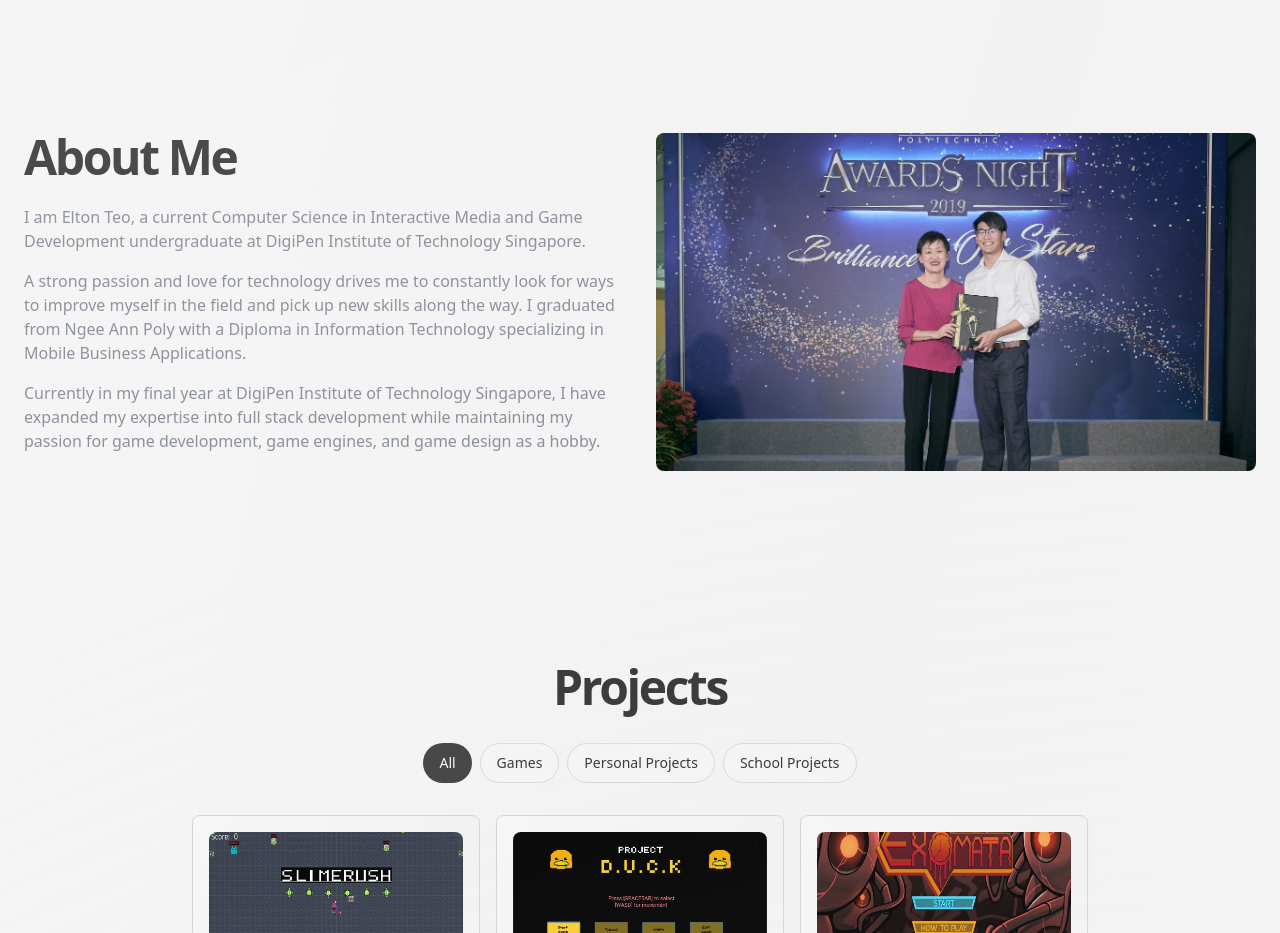
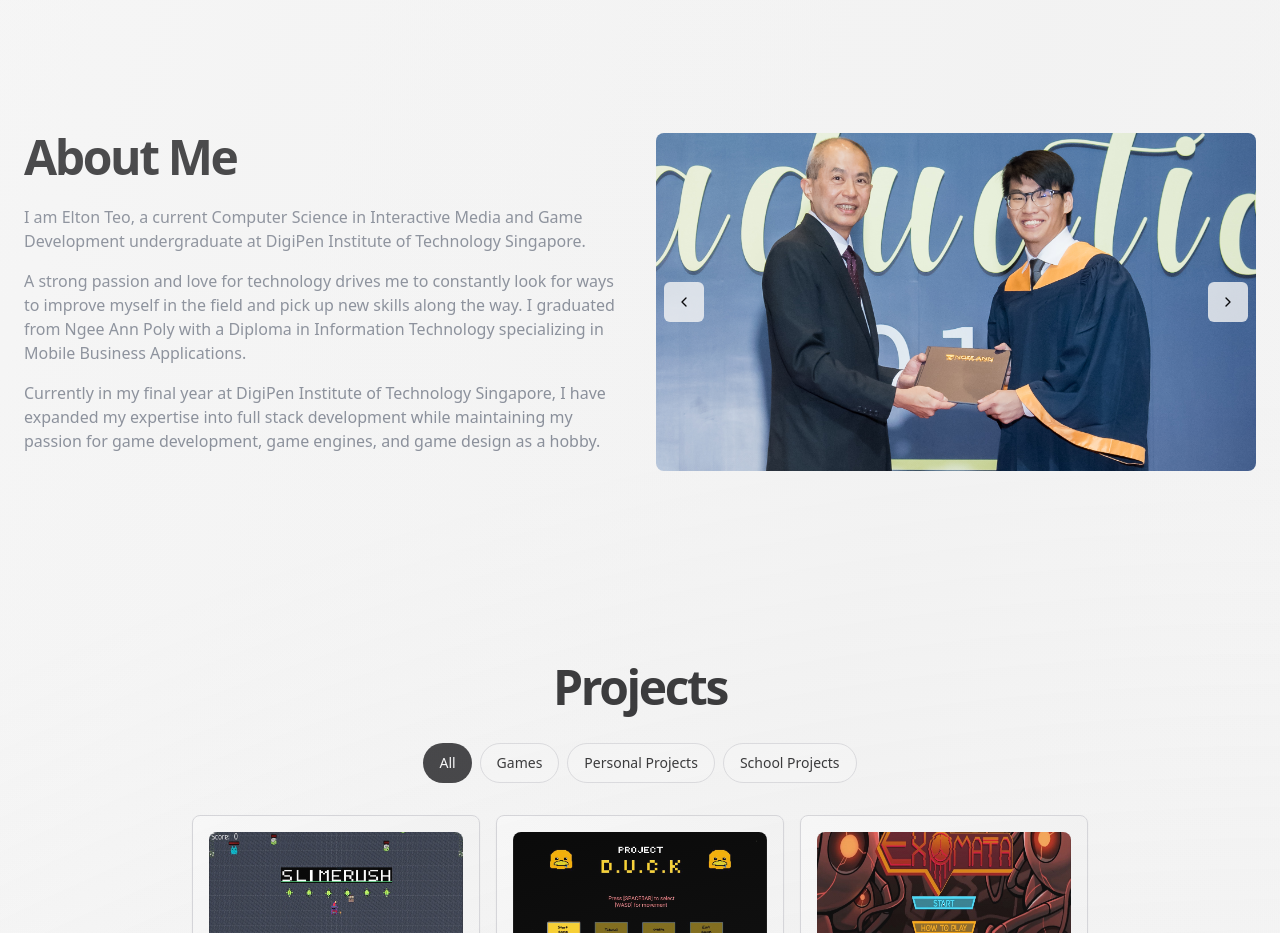
Before and after one commit to Runic2H/website-portfolio, a Next.js app: page / in a window 1280 px wide. Shown: the part 820-1753 px from the top of the page. Built offline with nearby package versions, Linux system fonts and the light colour scheme; a web font is replaced by a local one.

Commit message:
fix: Add Loading state and reduced animations to improve performance, switch to react player

```diff
--- a/app/loading.tsx
+++ b/app/loading.tsx
@@ -1,7 +1,9 @@
 export default function Loading() {
   return (
-    <div className="min-h-screen gradient-background flex items-center justify-center">
-      <div className="animate-spin rounded-full h-32 w-32 border-t-2 border-b-2 border-primary"></div>
+    <div className="relative aspect-video w-full rounded-lg bg-gray-200 dark:bg-gray-800 animate-pulse">
+      <div className="absolute inset-0 flex items-center justify-center">
+        <span className="sr-only">Loading...</span>
+      </div>
     </div>
-  )
+  );
 }
--- a/components/image-carousel.tsx
+++ b/components/image-carousel.tsx
@@ -1,181 +1,95 @@
 "use client"
 
-import useEmblaCarousel from "embla-carousel-react"
-import Autoplay from "embla-carousel-autoplay"
 import Image from "next/image"
-import { useCallback, useEffect, useState } from "react"
+import { useState } from "react"
 import { ChevronLeft, ChevronRight } from "lucide-react"
-import { Button } from "./ui/button"
+import { Button } from "@/components/ui/button"
+import dynamic from 'next/dynamic'
 
-interface CarouselMedia {
+// Dynamically import ReactPlayer to avoid SSR issues
+const ReactPlayer = dynamic(() => import('react-player'), { ssr: false })
+
+interface Media {
   type: 'image' | 'video'
   src: string
   alt?: string
-  poster?: string // Thumbnail for video
+  poster?: string
 }
 
 interface ImageCarouselProps {
-  media: CarouselMedia[]
+  media: Media[]
   autoplay?: boolean
-  autoplayDelay?: number
 }
 
-export function ImageCarousel({
-  media,
-  autoplay = false,
-  autoplayDelay = 5000
-}: ImageCarouselProps) {
-  const [emblaRef, emblaApi] = useEmblaCarousel(
-    {
-      loop: true,
-      align: "center",
-      skipSnaps: false,
-      dragFree: false,
-    },
-    (autoplay && media.length > 1) ? [
-      Autoplay({
-        delay: autoplayDelay,
-        stopOnInteraction: true,
-        rootNode: (emblaRoot) => emblaRoot.parentElement,
-      })
-    ] : []
-  )
+export function ImageCarousel({ media, autoplay = false }: ImageCarouselProps) {
+  const [currentIndex, setCurrentIndex] = useState(0)
 
-  const [prevBtnEnabled, setPrevBtnEnabled] = useState(false)
-  const [nextBtnEnabled, setNextBtnEnabled] = useState(false)
-  const [selectedIndex, setSelectedIndex] = useState(0)
-  const [isHovered, setIsHovered] = useState(false)
+  const handlePrevious = () => {
+    setCurrentIndex((current) => (current === 0 ? media.length - 1 : current - 1))
+  }
 
-  const scrollPrev = useCallback(() => emblaApi && emblaApi.scrollPrev(), [emblaApi])
-  const scrollNext = useCallback(() => emblaApi && emblaApi.scrollNext(), [emblaApi])
+  const handleNext = () => {
+    setCurrentIndex((current) => (current === media.length - 1 ? 0 : current + 1))
+  }
 
-  const onSelect = useCallback(() => {
-    if (!emblaApi) return
-    setSelectedIndex(emblaApi.selectedScrollSnap())
-    setPrevBtnEnabled(emblaApi.canScrollPrev())
-    setNextBtnEnabled(emblaApi.canScrollNext())
-  }, [emblaApi])
-
-  useEffect(() => {
-    if (!emblaApi) return
-    onSelect()
-    emblaApi.on('select', onSelect)
-    emblaApi.on('reInit', onSelect)
-  }, [emblaApi, onSelect])
-
-  // Pause autoplay when video is playing
-  const handleVideoPlay = useCallback(() => {
-    if (emblaApi) {
-      const autoplayPlugin = emblaApi.plugins().autoplay
-      if (autoplayPlugin) autoplayPlugin.stop()
-    }
-  }, [emblaApi])
-
-  // Resume autoplay when video is paused
-  const handleVideoPause = useCallback(() => {
-    if (emblaApi && autoplay) {
-      const autoplayPlugin = emblaApi.plugins().autoplay
-      if (autoplayPlugin) autoplayPlugin.play()
-    }
-  }, [emblaApi, autoplay])
+  const currentMedia = media[currentIndex]
 
   return (
-    <div
-      className="relative"
-      onMouseEnter={() => setIsHovered(true)}
-      onMouseLeave={() => setIsHovered(false)}
-    >
-      <div className="overflow-hidden rounded-lg" ref={emblaRef}>
-        <div className="flex touch-pan-y">
-          {media.map((item, index) => (
-            <div
-              key={index}
-              className="relative flex-[0_0_100%] min-w-0"
-            >
-              <div className="relative aspect-video">
-                {item.type === 'video' ? (
-                  <div className="relative" style={{ zIndex: 100 }}>
-                    <video
-                      src={item.src}
-                      poster={item.poster}
-                      className="w-full h-full object-cover"
+    <div className="relative w-full aspect-video">
+      {/* Media Display */}
+      <div className="relative h-full w-full rounded-lg overflow-hidden">
+        {currentMedia.type === 'video' ? (
+          <ReactPlayer
+            url={currentMedia.src}
+            width="100%"
+            height="100%"
             controls
-                      controlsList="nodownload"
-                      playsInline
-                      preload="metadata"
-                      onPlay={handleVideoPlay}
-                      onPause={handleVideoPause}
-                      style={{ position: 'relative', zIndex: 100 }}
-                    >
-                      <source src={item.src} type="video/mp4" />
-                      <source src={item.src.replace('.mp4', '.webm')} type="video/webm" />
-                      Your browser does not support the video tag.
-                    </video>
-                  </div>
+            playing={autoplay}
+            playsinline
+            light={currentMedia.poster}
+            config={{
+              file: {
+                attributes: {
+                  poster: currentMedia.poster,
+                  className: "object-cover",
+                },
+              },
+            }}
+          />
         ) : (
           <Image
-                    src={item.src}
-                    alt={item.alt || ''}
+            src={currentMedia.src}
+            alt={currentMedia.alt || "Carousel image"}
             fill
             className="object-cover"
-                    sizes="(max-width: 768px) 100vw, 50vw"
-                    priority={index === 0}
+            priority
           />
         )}
       </div>
-            </div>
-          ))}
-        </div>
-      </div>
 
-      {/* Only show navigation buttons if there's more than one item */}
+      {/* Navigation Controls */}
       {media.length > 1 && (
-        <div className={`absolute inset-0 flex items-center justify-between p-4 pointer-events-none transition-opacity duration-300 ${
-          isHovered ? 'opacity-100' : 'opacity-0'
-        }`}>
+        <>
           <Button
             variant="ghost"
             size="icon"
-            className="h-8 w-8 rounded-full bg-background/80 backdrop-blur-sm pointer-events-auto"
-            onClick={scrollPrev}
-            disabled={!prevBtnEnabled}
+            className="absolute left-2 top-1/2 -translate-y-1/2 bg-background/80 hover:bg-background/90"
+            onClick={handlePrevious}
           >
             <ChevronLeft className="h-4 w-4" />
             <span className="sr-only">Previous slide</span>
           </Button>
+
           <Button
             variant="ghost"
             size="icon"
-            className="h-8 w-8 rounded-full bg-background/80 backdrop-blur-sm pointer-events-auto"
-            onClick={scrollNext}
-            disabled={!nextBtnEnabled}
+            className="absolute right-2 top-1/2 -translate-y-1/2 bg-background/80 hover:bg-background/90"
+            onClick={handleNext}
           >
             <ChevronRight className="h-4 w-4" />
             <span className="sr-only">Next slide</span>
           </Button>
-        </div>
-      )}
-
-      {/* Only show dots if there's more than one item */}
-      {media.length > 1 && (
-        <div className={`absolute bottom-4 left-0 right-0 pointer-events-none transition-opacity duration-300 ${
-          isHovered ? 'opacity-100' : 'opacity-0'
-        }`}>
-          <div className="flex justify-center gap-2">
-            {media.map((_, index) => (
-              <button
-                key={index}
-                className={`h-2 w-2 rounded-full transition-all pointer-events-auto ${
-                  index === selectedIndex
-                    ? "bg-primary w-4"
-                    : "bg-primary/50"
-                }`}
-                onClick={() => emblaApi?.scrollTo(index)}
-                aria-label={`Go to slide ${index + 1}`}
-              />
-            ))}
-          </div>
-        </div>
+        </>
       )}
     </div>
   )
--- a/components/project-modal.tsx
+++ b/components/project-modal.tsx
@@ -66,7 +66,7 @@ export function ProjectModal({ isOpen, onClose, project }: ProjectModalProps) {
                 transition={{ duration: 0.2 }}
               >
                 {projectMedia ? (
-                  <div className="relative w-full h-full flex items-center justify-center">
+                  <div className="relative" style={{ isolation: 'isolate' }}>
                     <ImageCarousel media={projectMedia} autoplay={false} />
                   </div>
                 ) : (
@@ -74,7 +74,7 @@ export function ProjectModal({ isOpen, onClose, project }: ProjectModalProps) {
                     src={project.image}
                     alt={project.title}
                     fill
-                    className="w-full h-full object-cover"
+                    className="object-cover"
                   />
                 )}
               </motion.div>
--- a/package.json
+++ b/package.json
@@ -58,6 +58,7 @@
     "react-day-picker": "8.10.1",
     "react-dom": "^19",
     "react-hook-form": "^7.54.1",
+    "react-player": "^2.16.0",
     "react-resizable-panels": "^2.1.7",
     "recharts": "2.15.0",
     "sonner": "^1.7.1",
```
Also changed, not shown: 1 other file (tests, documents, lock files or other folders). Lines whose indentation alone changed are shown as unchanged.
